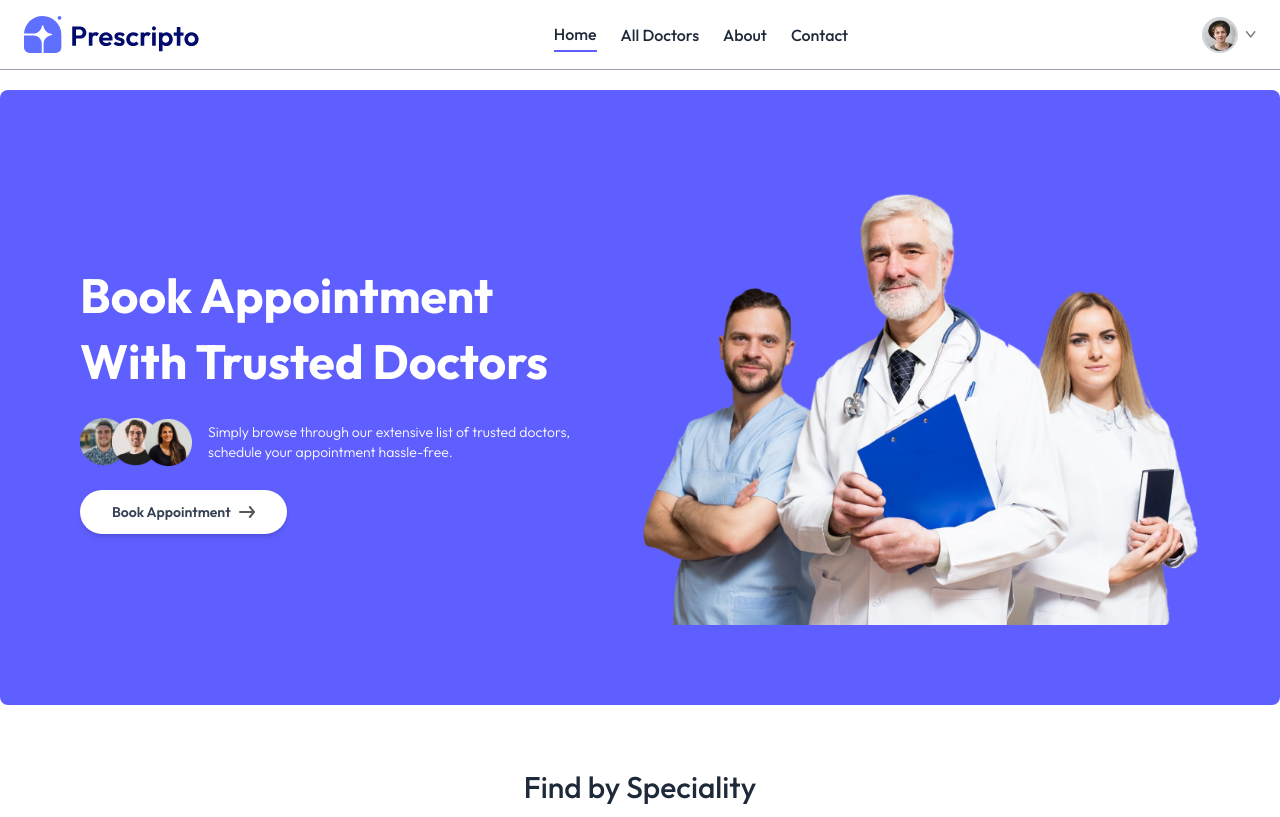
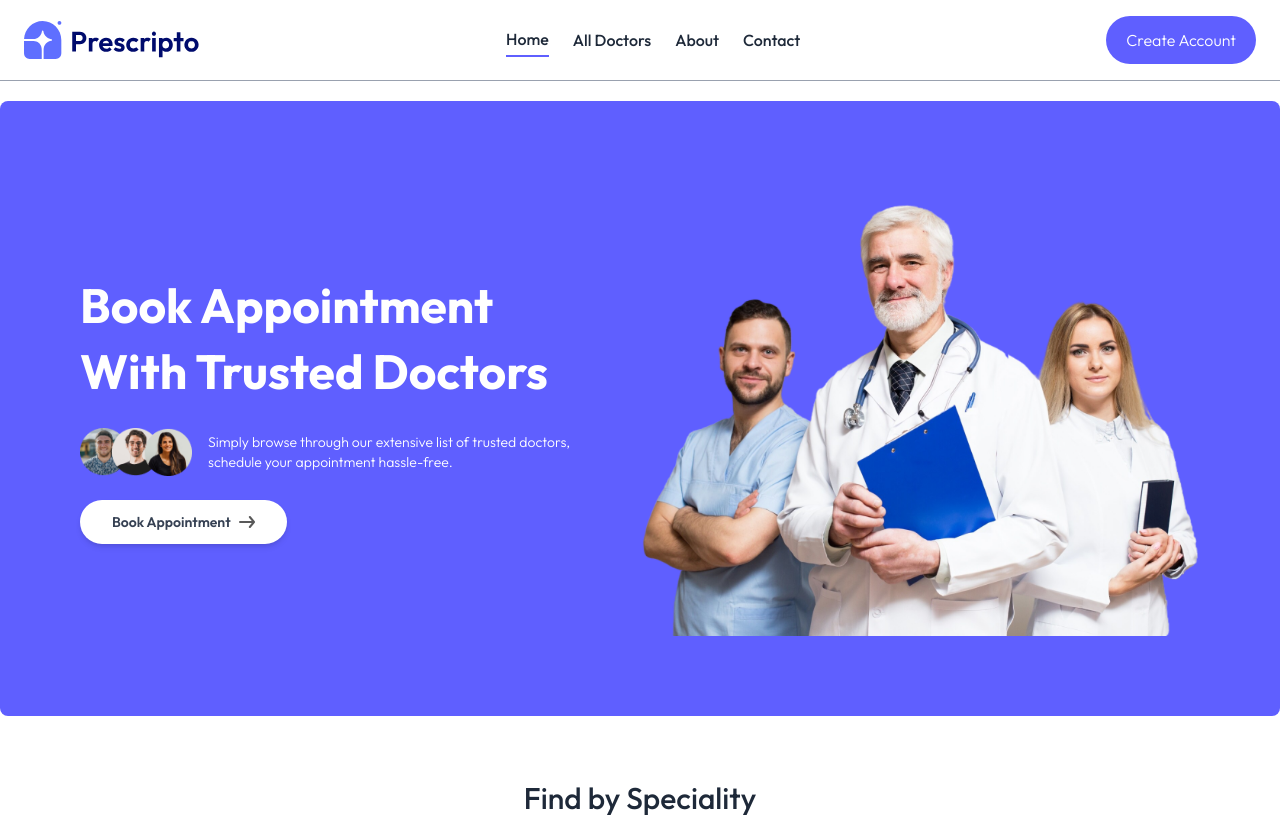
Before and after one commit to Sajjad177/HealthBridge-Frontend, a React (Vite) app: page / in a window 1280 px wide. Shown: the top 817 px of the page. Built offline with nearby package versions, Linux system fonts and the light colour scheme.

Commit message:
dashboard and sidebar seperat by role

```diff
--- a/src/components/ForDashboard/Sidebar.tsx
+++ b/src/components/ForDashboard/Sidebar.tsx
@@ -1,10 +1,16 @@
 import { NavLink } from "react-router-dom";
 import { adminAssets } from "../../assets/assets_admin/adminAssets";
+import { useAppSelector } from "../../redux/hook";
+import { selectCurrentUser } from "../../redux/features/auth/authSlice";
 
 const Sidebar = () => {
+  const user = useAppSelector(selectCurrentUser);
+
   return (
     <div className="min-h-screen bg-white border-r">
-      {/* show there logic if role is admin then show this sidebar */}
+      {user && user.role === "admin" ? (
+        <div>
+          {/* show there  admin sidebar */}
           <ul className="text-[#515151] mt-5">
             <NavLink
               to="/dashboard"
@@ -55,8 +61,10 @@ const Sidebar = () => {
               <p className="hidden md:block">Doctors List</p>
             </NavLink>
           </ul>
-
-      {/* add login if role is doctor then show this sidebar */}
+        </div>
+      ) : (
+        <div>
+          {/* add login doctor sidebar */}
           <ul className="text-[#515151] mt-5">
             <NavLink
               to="/dashboard/doc"
@@ -96,6 +104,8 @@ const Sidebar = () => {
             </NavLink>
           </ul>
         </div>
+      )}
+    </div>
   );
 };
 
--- a/src/components/Navbar.tsx
+++ b/src/components/Navbar.tsx
@@ -2,14 +2,20 @@ import { NavLink, useNavigate } from "react-router-dom";
 import { assets } from "../assets/assets_frontend/assets";
 import { useState } from "react";
 import { useDispatch } from "react-redux";
-import { logOut } from "../redux/features/auth/authSlice";
+import {
+  logOut,
+  selectCurrentUser,
+  useCurrentToken,
+} from "../redux/features/auth/authSlice";
+import { useAppSelector } from "../redux/hook";
 
 const Navbar = () => {
   const navigate = useNavigate();
   const [showMenu, setShowMenu] = useState(false);
-  const [token, setToken] = useState(true);
 
   const dispatch = useDispatch();
+  const user = useAppSelector(selectCurrentUser);
+  const userToken = useAppSelector(useCurrentToken);
 
   const handleLogout = () => {
     dispatch(logOut());
@@ -44,7 +50,7 @@ const Navbar = () => {
       </ul>
       {/* create account and drop down */}
       <div className="flex items-center gap-4">
-        {token ? (
+        {userToken ? (
           <div className="flex items-center gap-2 cursor-pointer group relative">
             {/* add function there and turnary operator there */}
             <img
@@ -60,12 +66,21 @@ const Navbar = () => {
                 {() => navigate("/dashboard/doc")} */}
 
                 {/* role is doctor and admin then show this only */}
+                {user && user.role === "admin" ? (
                   <p
                     onClick={() => navigate("/dashboard")}
                     className="hover:text-black cursor-pointer"
                   >
                     Dashboard
                   </p>
+                ) : (
+                  <p
+                    onClick={() => navigate("/dashboard/doc")}
+                    className="hover:text-black cursor-pointer"
+                  >
+                    Dashboard
+                  </p>
+                )}
                 <p
                   onClick={() => navigate("/my-profile")}
                   className="hover:text-black cursor-pointer"
--- a/src/redux/features/auth/authSlice.ts
+++ b/src/redux/features/auth/authSlice.ts
@@ -2,6 +2,7 @@
 
 import { createSlice } from "@reduxjs/toolkit";
 import { RootState } from "../../store";
+import { User } from "../../../types/globalTypes";
 
 const initialState = {
   user: null,
@@ -28,3 +29,5 @@ export const { setUser, logOut } = authSlice.actions;
 export default authSlice.reducer;
 
 export const useCurrentToken = (state: RootState) => state.auth.token;
+export const selectCurrentUser = (state: RootState): User | null =>
+  state?.auth?.user;
```
Lines whose indentation alone changed are shown as unchanged.
